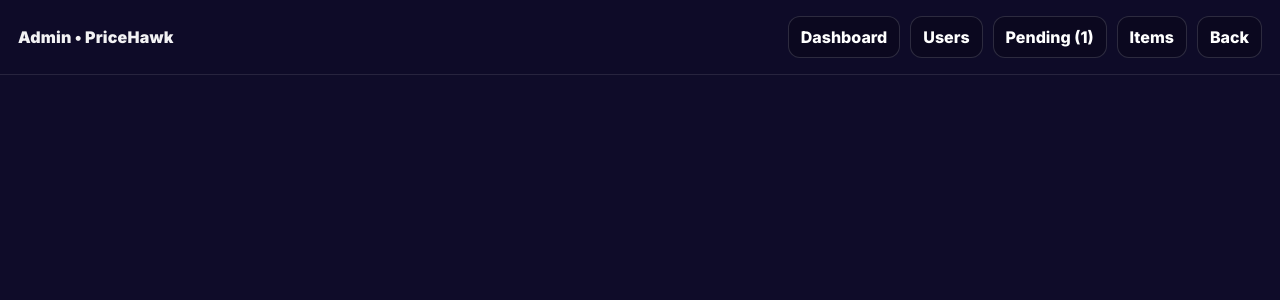
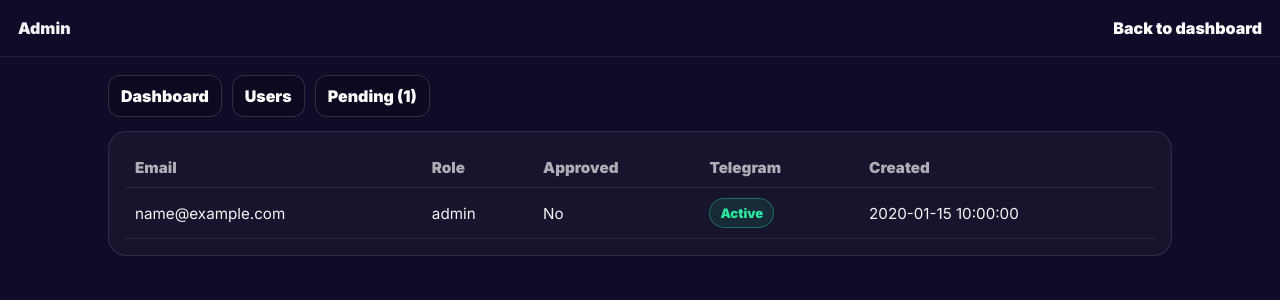
Before and after one commit to ashaari777/amazonsa-track, a Flask app: template templates/admin.html in a window 1280 px wide. Shown: the top 300 px of the page. Run offline with Flask 3, Linux system fonts and the light colour scheme; the template is opened without the code that fills it: most values are stand-ins (such as "Sample title", 1, 10 or a date in 2020); some libraries are stand-ins or nearby versions.

Commit message:
Update admin.html

```diff
--- a/templates/admin.html
+++ b/templates/admin.html
@@ -4,197 +4,101 @@
   <meta charset="utf-8" />
   <meta name="viewport" content="width=device-width, initial-scale=1" />
   <title>Admin • PriceHawk</title>
-  <link href="https://fonts.googleapis.com/css2?family=Inter:wght@400;600;700;800;900&display=swap" rel="stylesheet">
+  <link href="https://fonts.googleapis.com/css2?family=Inter:wght@400;500;600;700;800;900&display=swap" rel="stylesheet">
+  {% if data and data.global_update_running %}
+    <meta http-equiv="refresh" content="5">
+  {% endif %}
   <style>
     :root{
       --bg:#0f0c29;
-      --card: rgba(30,30,50,0.55);
+      --card-bg: rgba(30,30,50,0.55);
       --border: rgba(255,255,255,0.10);
       --text: rgba(255,255,255,0.95);
       --muted: rgba(255,255,255,0.65);
-      --accent:#d53369;
-      --gold:#daae51;
-      --good:#2ee59d;
-      --warn:#ffb14a;
-      --bad:#ff5a5a;
     }
-    *{box-sizing:border-box}
-    body{margin:0;font-family:Inter,system-ui;background:var(--bg);color:var(--text)}
-    .top{display:flex;gap:12px;align-items:center;justify-content:space-between;padding:16px 18px;border-bottom:1px solid var(--border);position:sticky;top:0;background:rgba(15,12,41,0.95);backdrop-filter: blur(10px)}
-    .brand{font-weight:900;letter-spacing:.2px}
-    .tabs{display:flex;gap:10px;flex-wrap:wrap}
-    .tab{padding:10px 12px;border-radius:12px;border:1px solid rgba(255,255,255,0.14);background:rgba(0,0,0,0.20);color:#fff;text-decoration:none;font-weight:800}
-    .tab.active{background:rgba(213,51,105,0.25);border-color:rgba(213,51,105,0.45)}
-    .wrap{max-width:1100px;margin:18px auto;padding:0 14px}
-    .card{background:var(--card);border:1px solid var(--border);border-radius:18px;padding:16px;backdrop-filter: blur(10px);margin-bottom:14px}
-    .kpi{display:grid;grid-template-columns:repeat(auto-fit,minmax(220px,1fr));gap:12px}
-    .k{border:1px solid var(--border);border-radius:16px;padding:14px;background:rgba(0,0,0,0.18)}
-    .k .l{color:var(--muted);font-weight:800;font-size:.9rem}
-    .k .v{font-weight:950;font-size:1.5rem;margin-top:6px}
-    table{width:100%;border-collapse:collapse}
-    th,td{padding:10px;border-bottom:1px solid rgba(255,255,255,0.08);text-align:left;vertical-align:top}
-    th{color:var(--muted);font-weight:900;font-size:.85rem}
-    .pill{display:inline-flex;gap:8px;align-items:center;border-radius:999px;padding:6px 10px;border:1px solid rgba(255,255,255,0.14);background:rgba(0,0,0,0.18);font-weight:900;font-size:.85rem}
-    .pill.good{border-color:rgba(46,229,157,0.35);background:rgba(46,229,157,0.10);color:var(--good)}
-    .pill.warn{border-color:rgba(255,177,74,0.35);background:rgba(255,177,74,0.10);color:var(--warn)}
-    .pill.bad{border-color:rgba(255,90,90,0.35);background:rgba(255,90,90,0.10);color:var(--bad)}
-    .btn{padding:10px 12px;border-radius:12px;border:1px solid rgba(255,255,255,0.14);background:rgba(0,0,0,0.20);color:#fff;font-weight:900;cursor:pointer}
-    .btn.primary{background:linear-gradient(135deg,var(--accent),var(--gold));border:0}
-    .row{display:flex;gap:10px;flex-wrap:wrap;align-items:center}
-    .muted{color:var(--muted);font-weight:700}
-    .alerts-label{font-weight:900;color:#fff}
+    *{box-sizing:border-box;}
+    body{font-family:'Inter',sans-serif;margin:0;background:var(--bg);color:var(--text);}
+    .top{padding:18px 18px;border-bottom:1px solid rgba(255,255,255,0.08);display:flex;align-items:center;justify-content:space-between;gap:12px;}
+    .top a{color:#fff;text-decoration:none;font-weight:900;}
+    .wrap{max-width:1100px;margin:0 auto;padding:18px;}
+    .tabs{display:flex;gap:10px;flex-wrap:wrap;margin-bottom:14px;}
+    .tab{padding:10px 12px;border-radius:12px;border:1px solid rgba(255,255,255,0.14);background:rgba(0,0,0,0.20);color:#fff;text-decoration:none;font-weight:850;}
+    .tab.active{border-color:rgba(213,51,105,0.4);background:rgba(213,51,105,0.18);}
+    .card{background:var(--card-bg);border:1px solid var(--border);border-radius:18px;padding:16px;margin-bottom:14px;}
+    .k{color:var(--muted);font-weight:800;}
+    .v{font-weight:950;}
+    table{width:100%;border-collapse:collapse;}
+    th,td{padding:10px;border-bottom:1px solid rgba(255,255,255,0.08);text-align:left;font-size:.95rem;}
+    th{color:var(--muted);font-weight:900;}
+    .badge{padding:6px 10px;border-radius:999px;border:1px solid rgba(255,255,255,0.18);background:rgba(0,0,0,0.18);font-weight:900;font-size:.82rem;white-space:nowrap;display:inline-block;}
   </style>
 </head>
 <body>
   <div class="top">
-    <div class="brand">Admin • PriceHawk</div>
+    <div style="font-weight:950;">Admin</div>
+    <a href="{{ url_for('index') }}">Back to dashboard</a>
+  </div>
+
+  <div class="wrap">
     <div class="tabs">
       <a class="tab {{ 'active' if tab=='dashboard' else '' }}" href="{{ url_for('admin_portal', tab='dashboard') }}">Dashboard</a>
       <a class="tab {{ 'active' if tab=='active_users' else '' }}" href="{{ url_for('admin_portal', tab='active_users') }}">Users</a>
       <a class="tab {{ 'active' if tab=='pending_users' else '' }}" href="{{ url_for('admin_portal', tab='pending_users') }}">Pending ({{ pending_count }})</a>
-      <a class="tab {{ 'active' if tab=='items' else '' }}" href="{{ url_for('admin_portal', tab='items') }}">Items</a>
-      <a class="tab" href="{{ url_for('index') }}">Back</a>
+    </div>
+
+    {% if tab == 'dashboard' %}
+      <div class="card">
+        <div style="display:flex;gap:18px;flex-wrap:wrap;">
+          <div><div class="k">Total users</div><div class="v">{{ data.total_users }}</div></div>
+          <div><div class="k">Total items</div><div class="v">{{ data.total_items }}</div></div>
+          <div><div class="k">Update interval</div><div class="v">{{ data.update_interval_minutes }} min</div></div>
         </div>
       </div>
 
-  <div class="wrap">
-    {% if tab == 'dashboard' %}
+      {% if data.global_update_running %}
         <div class="card">
-        <div class="kpi">
-          <div class="k">
-            <div class="l">Total users</div>
-            <div class="v">{{ data.total_users }}</div>
+          <div style="font-weight:950;margin-bottom:6px;">Next in: Updating ( {{ data.global_update_done }} of {{ data.global_update_total }} )</div>
+          <div style="color:var(--muted);font-weight:800;">Current ASIN: {{ data.global_update_current_asin }}</div>
+          <div style="color:var(--muted);font-size:.9rem;margin-top:8px;">This page refreshes automatically until the update completes.</div>
         </div>
-          <div class="k">
-            <div class="l">Total items</div>
-            <div class="v">{{ data.total_items }}</div>
-          </div>
-          <div class="k">
-            <div class="l">Last scrape</div>
-            <div class="v" style="font-size:1rem">{{ data.last_run }}</div>
-          </div>
-          <div class="k">
-            <div class="l">Update interval</div>
-            <div class="v">{{ data.update_interval_minutes }} min</div>
-          </div>
-        </div>
+      {% endif %}
+
+      <div class="card">
+        <div class="k">System announcement</div>
+        <div class="v" style="margin-top:6px;">{{ data.announcement if data.announcement else '—' }}</div>
       </div>
 
+    {% else %}
       <div class="card">
-        <div class="row" style="justify-content:space-between">
-          <div>
-            <div style="font-weight:950;font-size:1.05rem">Global updater</div>
-            <div class="muted">
-              {% if data.global_update_running == '1' %}
-                Next in: <span class="pill warn">Updating ( {{ data.global_update_done }} of {{ data.global_update_total }} )</span>
-              {% else %}
-                Next in: <span class="pill good">Scheduled</span>
-              {% endif %}
-            </div>
-          </div>
-
-          <form method="post" action="{{ url_for('force_update') }}">
-            <button class="btn primary" type="submit">Run update now</button>
-          </form>
-        </div>
-
-        {% if data.global_update_running == '1' and data.global_update_current_asin %}
-          <div class="muted" style="margin-top:10px">Current ASIN: <span class="pill">{{ data.global_update_current_asin }}</span></div>
-        {% endif %}
-      </div>
-
-      <div class="card">
-        <div style="font-weight:950;margin-bottom:10px">Announcement</div>
-        <div class="muted" style="margin-bottom:12px">{{ data.announcement or '—' }}</div>
-        <form method="post" action="{{ url_for('set_announcement') }}" class="row">
-          <input name="announcement" placeholder="Set announcement..." style="flex:1;min-width:240px;padding:12px;border-radius:12px;border:1px solid rgba(255,255,255,0.14);background:rgba(0,0,0,0.25);color:#fff;outline:none" />
-          <button class="btn primary" type="submit">Save</button>
-        </form>
-      </div>
-
-    {% elif tab == 'users' %}
-      <div class="card">
-        <div style="font-weight:950;margin-bottom:10px">Users</div>
         <table>
           <thead>
             <tr>
               <th>Email</th>
+              <th>Role</th>
               <th>Approved</th>
               <th>Telegram</th>
-              <th>Items</th>
+              <th>Created</th>
             </tr>
           </thead>
           <tbody>
             {% for u in data.users %}
               <tr>
                 <td>{{ u.email }}</td>
+                <td>{{ u.role }}</td>
                 <td>{{ 'Yes' if u.is_approved else 'No' }}</td>
                 <td>
-                <span class="alerts-label">PriceHawk Alerts:</span>
                   {% if u.telegram_chat_id %}
-                  <span class="pill good">Active</span>
+                    <span class="badge" style="color:#2ee59d;border-color:rgba(46,229,157,0.35);background:rgba(46,229,157,0.10);">Active</span>
                   {% else %}
-                  <span class="pill warn">Pending</span>
+                    <span class="badge" style="color:#f59e0b;border-color:rgba(245,158,11,0.35);background:rgba(245,158,11,0.10);">Pending</span>
                   {% endif %}
                 </td>
-              <td>{{ u.item_count }}</td>
+                <td>{{ u.created_at }}</td>
               </tr>
             {% endfor %}
           </tbody>
         </table>
       </div>
-
-    {% elif tab == 'pending' %}
-      <div class="card">
-        <div style="font-weight:950;margin-bottom:10px">Pending approvals</div>
-        <table>
-          <thead>
-            <tr>
-              <th>Email</th>
-              <th>Approve</th>
-              <th>Delete</th>
-            </tr>
-          </thead>
-          <tbody>
-            {% for u in data.users %}
-            <tr>
-              <td>{{ u.email }}</td>
-              <td>
-                <form method="post" action="{{ url_for('admin_user_approve', user_id=u.id) }}">
-                  <button class="btn primary" type="submit">Approve</button>
-                </form>
-              </td>
-              <td>
-                <form method="post" action="{{ url_for('admin_user_delete', user_id=u.id) }}" onsubmit="return confirm('Delete user?')">
-                  <button class="btn" type="submit" style="color:var(--bad)">Delete</button>
-                </form>
-              </td>
-            </tr>
-            {% endfor %}
-          </tbody>
-        </table>
-      </div>
-
-    {% elif tab == 'items' %}
-      <div class="card">
-        <div style="font-weight:950;margin-bottom:10px">Items</div>
-        <table>
-          <thead><tr><th>User</th><th>ASIN</th><th>Title</th><th>Target</th><th>Last price</th><th>Last ts</th></tr></thead>
-          <tbody>
-            {% for it in data.items_list %}
-            <tr>
-              <td>{{ it.user_email }}</td>
-              <td>{{ it.asin }}</td>
-              <td>{{ it.latest_name or it.asin }}</td>
-              <td>{{ ('%.2f'|format(it.target_price_value|float)) if it.target_price_value is not none else '' }}</td>
-              <td>{{ it.latest_price_text or '' }}</td>
-              <td>{{ it.latest_ts or '' }}</td>
-            </tr>
-            {% endfor %}
-          </tbody>
-        </table>
-      </div>
-
     {% endif %}
   </div>
 </body>
```
Lines whose indentation alone changed are shown as unchanged.
